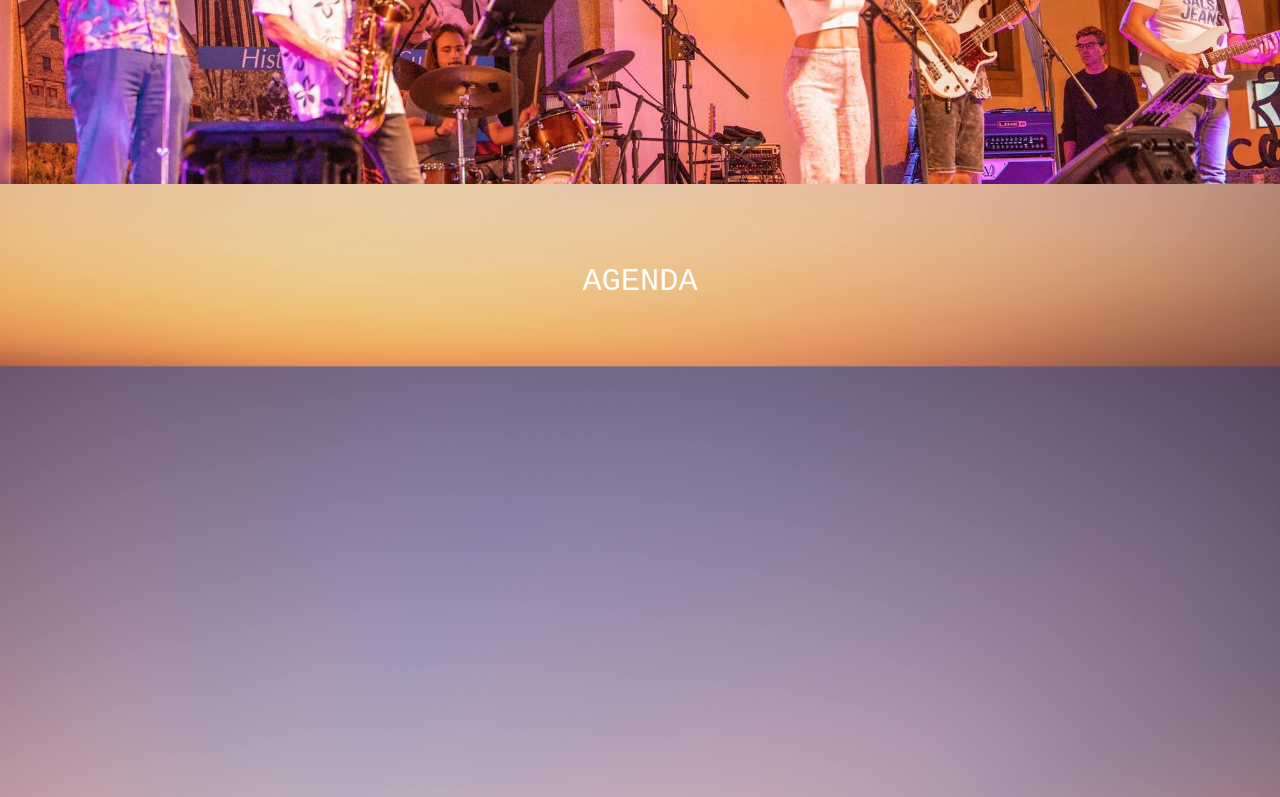
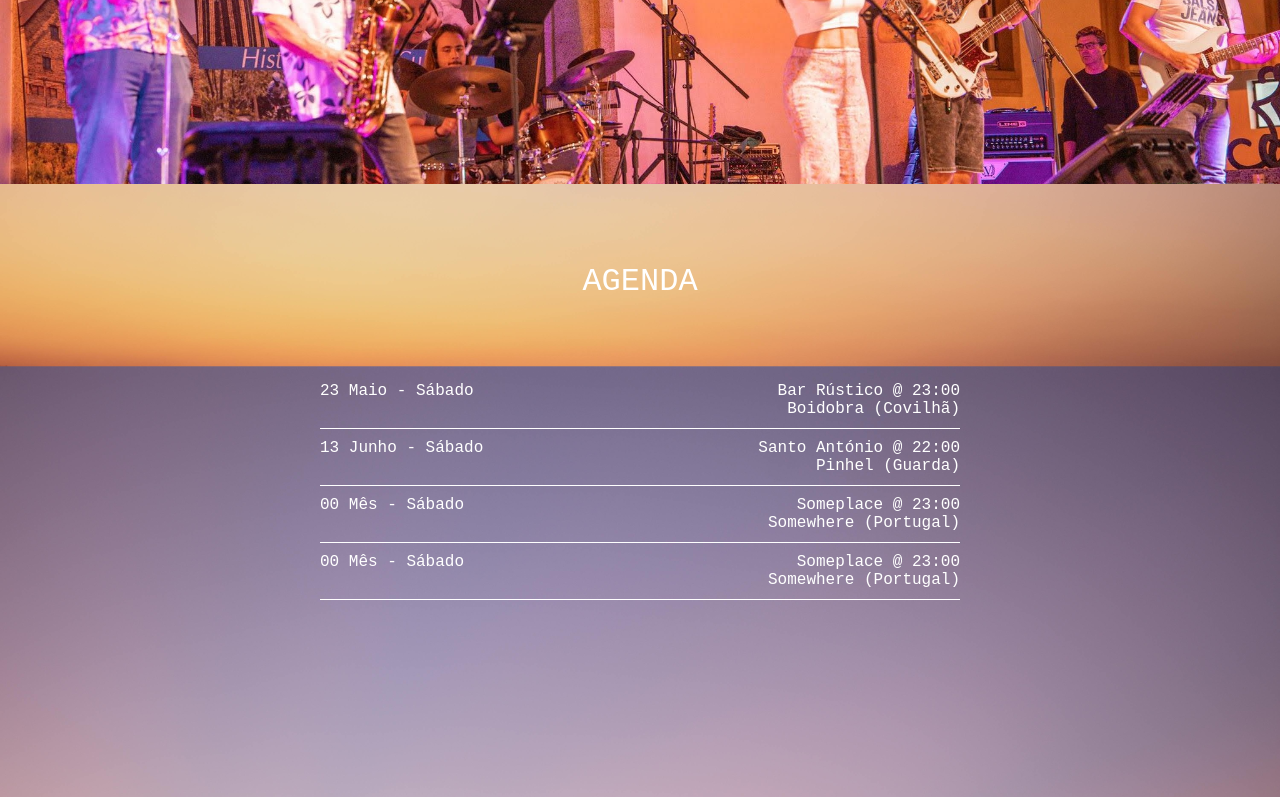
Before and after one commit to pedrofcjesus/SmoodiesWebsite, a plain HTML site: page index.html in a window 1280 px wide. Shown: the part 487-1284 px from the top of the page. Drawn offline with Linux system fonts and the light colour scheme; a web font is replaced by a local one.

Commit message:
cleanup e formatação de agenda

```diff
--- a/index.html
+++ b/index.html
@@ -10,7 +10,6 @@
         <link rel="preconnect" href="https://fonts.gstatic.com" crossorigin>
         <link href="https://fonts.googleapis.com/css2?family=Concert+One&family=Intel+One+Mono:ital,wght@0,300..700;1,300..700&display=swap" rel="stylesheet">
 
-        <!-- div formatting -->
         <style>
             html{
                 scroll-behavior: smooth;
@@ -89,6 +88,7 @@
                 font-family: "Intel One Mono", monospace;
                 color: white;
                 font-size:xx-large;
+                margin-bottom: 5vh;
             }
             .sticky-nav {
                 position: -webkit-sticky;
@@ -114,6 +114,33 @@
             }
             .content-section.active{
                 display: block;
+            }
+            .agenda-bloco{
+                display: flex;
+                width: 100%;
+                max-width: 50vw;
+                margin: 0 auto;
+                font-family: "Intel One Mono", monospace;
+                color: white;
+                justify-content: space-between;
+                gap: 250px;
+                padding: 10px 0;
+                border-bottom: 1px solid white;
+            }
+            .agenda-info{
+                display: block;
+            }
+            .agenda-data{
+                display: inline;
+
+            }
+            .agenda-venue{
+                display: block;
+                text-align: right;
+            }
+            .agenda-city{
+                display: block;
+                text-align: right;
             }
         </style>
     </head>
@@ -146,6 +173,34 @@
                     </nav>
                     <div id="agenda" class="maincontent">
                         <div class="subtitlecontainer"><p>AGENDA</p></div>
+                        <div class="agenda-bloco">
+                            <span class="agenda-data">23 Maio - Sábado</span>
+                            <div class="agenda-info">
+                                <div class="agenda-venue">Bar Rústico @ 23:00</div>
+                                <div class="agenda-city">Boidobra (Covilhã)</div>
+                            </div>
+                        </div>
+                        <div class="agenda-bloco">
+                            <span class="agenda-data">13 Junho - Sábado</span>
+                            <div class="agenda-info">
+                                <div class="agenda-venue">Santo António @ 22:00</div>
+                                <div class="agenda-city">Pinhel (Guarda)</div>
+                            </div>
+                        </div>
+                        <div class="agenda-bloco">
+                            <span class="agenda-data">00 Mês - Sábado</span>
+                            <div class="agenda-info">
+                                <div class="agenda-venue">Someplace @ 23:00</div>
+                                <div class="agenda-city">Somewhere (Portugal)</div>
+                            </div>
+                        </div>
+                        <div class="agenda-bloco">
+                            <span class="agenda-data">00 Mês - Sábado</span>
+                            <div class="agenda-info">
+                                <div class="agenda-venue">Someplace @ 23:00</div>
+                                <div class="agenda-city">Somewhere (Portugal)</div>
+                            </div>
+                        </div>
                     </div>
                 </div>
 
@@ -159,6 +214,7 @@
 
                 <div id="bio" class="content-section">
                     <div class="subtitlecontainer"><p>BIO</p></div>
+
                 </div>
                 <div id="galeria" class="content-section">
                     <div class="subtitlecontainer"><p>GALERIA</p></div>
@@ -168,7 +224,6 @@
                 </div>
             </div>
             <script>
-                // Script para mostrar o menu gradualmente
                 window.onscroll = function() {
                     var stickyMenuAgenda = document.getElementById("stickyMenuAgenda");
                     if (window.pageYOffset > window.innerHeight - 50) {
@@ -178,14 +233,11 @@
                     }
                 }
                 function showSection(sectionId) {
-                    // 1. Esconde tudo
                     var sections = document.querySelectorAll('.content-section');
                     sections.forEach(sec => sec.classList.remove('active'));
 
-                    // 2. Mostra a secção pretendida
                     document.getElementById(sectionId).classList.add('active');
 
-                    // 3. Controla a barra sticky (só aparece fora da home)
                     var stickyNav = document.getElementById('stickyMenu');
                     if (sectionId === 'home') {
                         stickyNav.style.display = 'none';
@@ -198,11 +250,8 @@
                 }
 
                 function showAgenda() {
-                    // Primeiro garantimos que a Home (onde está a agenda) está visível
                     showSection('home');
 
-                    // Depois fazemos o scroll até ao ID agenda
-                    // Usamos um pequeno timeout para dar tempo ao browser de mostrar a div antes do scroll
                     setTimeout(() => {
                         const agendaSection = document.getElementById('agenda');
                         agendaSection.scrollIntoView({ behavior: 'smooth' });
```
